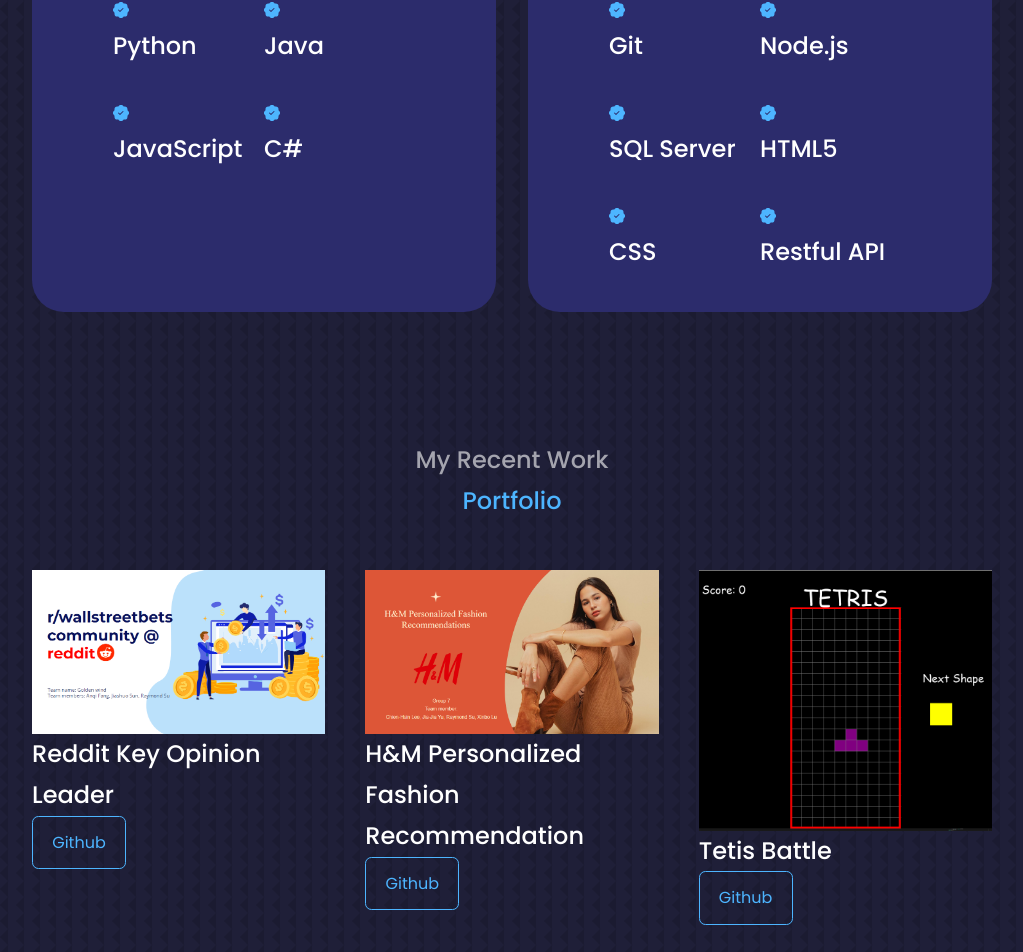
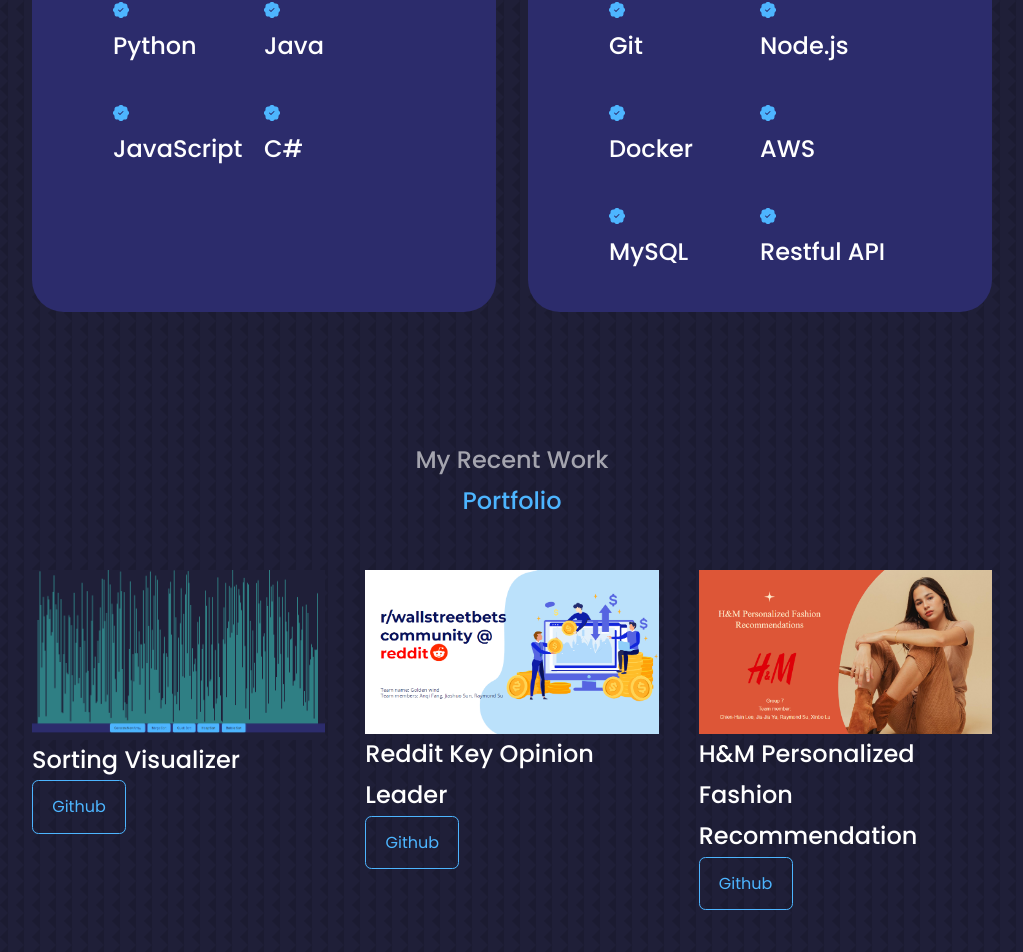
Before and after one commit to RaymondJSu/Portfolio, a React (Create React App) app: page / in a window 1280 px wide. Shown: the part 2159-3111 px from the top of the page, without its empty margins (128-1151 px from the left). Built offline with nearby package versions, Linux system fonts and the light colour scheme.

Commit message:
update portfolio

```diff
--- a/src/components/experience/experience.jsx
+++ b/src/components/experience/experience.jsx
@@ -65,21 +65,21 @@
              <article className="experience__details">
                <BsFillPatchCheckFill className="experience__details-icon"/>
                <div>
-                <h4>SQL Server</h4>
+                <h4>Docker</h4>
                 {/* <small className='text-light'>Experienced</small> */}
                </div>
              </article>
              <article className="experience__details">
                <BsFillPatchCheckFill className="experience__details-icon"/>
                <div>
-                <h4>HTML5</h4>
+                <h4>AWS</h4>
                 {/* <small className='text-light'>Experienced</small> */}
                </div>
              </article>
              <article className="experience__details">
                <BsFillPatchCheckFill className="experience__details-icon"/>
                <div>
-                <h4>CSS</h4>
+                <h4>MySQL</h4>
                 {/* <small className='text-light'>Experienced</small> */}
                </div>
              </article>
--- a/src/components/portfolio/portfolio.jsx
+++ b/src/components/portfolio/portfolio.jsx
@@ -1,56 +1,29 @@
 import React from 'react'
 import './portfolio.css'
-import IMG1 from '../../assets/KOL.PNG'
-import IMG2 from '../../assets/h-m.PNG'
-import IMG3 from '../../assets/game_demonstration.png'
-import IMG4 from '../../assets/texas-hold-em-poker.png'
-// import IMG4 from '../../assets/portfolio4.jpg'
-// import IMG5 from '../../assets/portfolio5.png'
-// import IMG6 from '../../assets/portfolio6.jpg'
+import IMG1 from '../../assets/sorting-visualizer.PNG'
+import IMG2 from '../../assets/KOL.PNG'
+import IMG3 from '../../assets/h-m.PNG'
 
 const data = [
   {
     id: 1,
     image: IMG1,
+    title: 'Sorting Visualizer',
+    github: 'https://raymondjsu.github.io/sorting-visualizer/'
+  },
+  {
+    id: 2,
+    image: IMG2,
     title: 'Reddit Key Opinion Leader',
     github: 'https://github.com/RaymondJSu/Reddit-key-opinion-leader'
   },
   {
-    id: 2,
-    image: IMG2,
+    id: 3,
+    image: IMG3,
     title: 'H&M Personalized Fashion Recommendation',
     github: 'https://github.com/RaymondJSu/HM-personalized-fashion-recommendation'
   },
-  {
-    id: 3,
-    image: IMG3,
-    title: 'Tetis Battle',
-    github: 'https://github.com/raymondjsu/tetris-battle'
-  },
-  {
-    id: 4,
-    image: IMG4,
-    title: 'Texas Holdem',
-    github: 'https://github.com/raymondjsu/Texas-Holdem-using-python'
-  }
-  // {
-  //   id: 4,
-  //   image: IMG4,
-  //   title: 'This is a portfolio item title',
-  //   github: 'https://github.com'
-  // },
-  // {
-  //   id: 5,
-  //   image: IMG5,
-  //   title: 'This is a portfolio item title',
-  //   github: 'https://github.com'
-  // },
-  // {
-  //   id: 6,
-  //   image: IMG6,
-  //   title: 'This is a portfolio item title',
-  //   github: 'https://github.com'
-  // },
+
 ]
 
 
```
Also changed, not shown: src/assets/sorting-visualizer.PNG (added), 1 other file (tests, documents, lock files or other folders).
